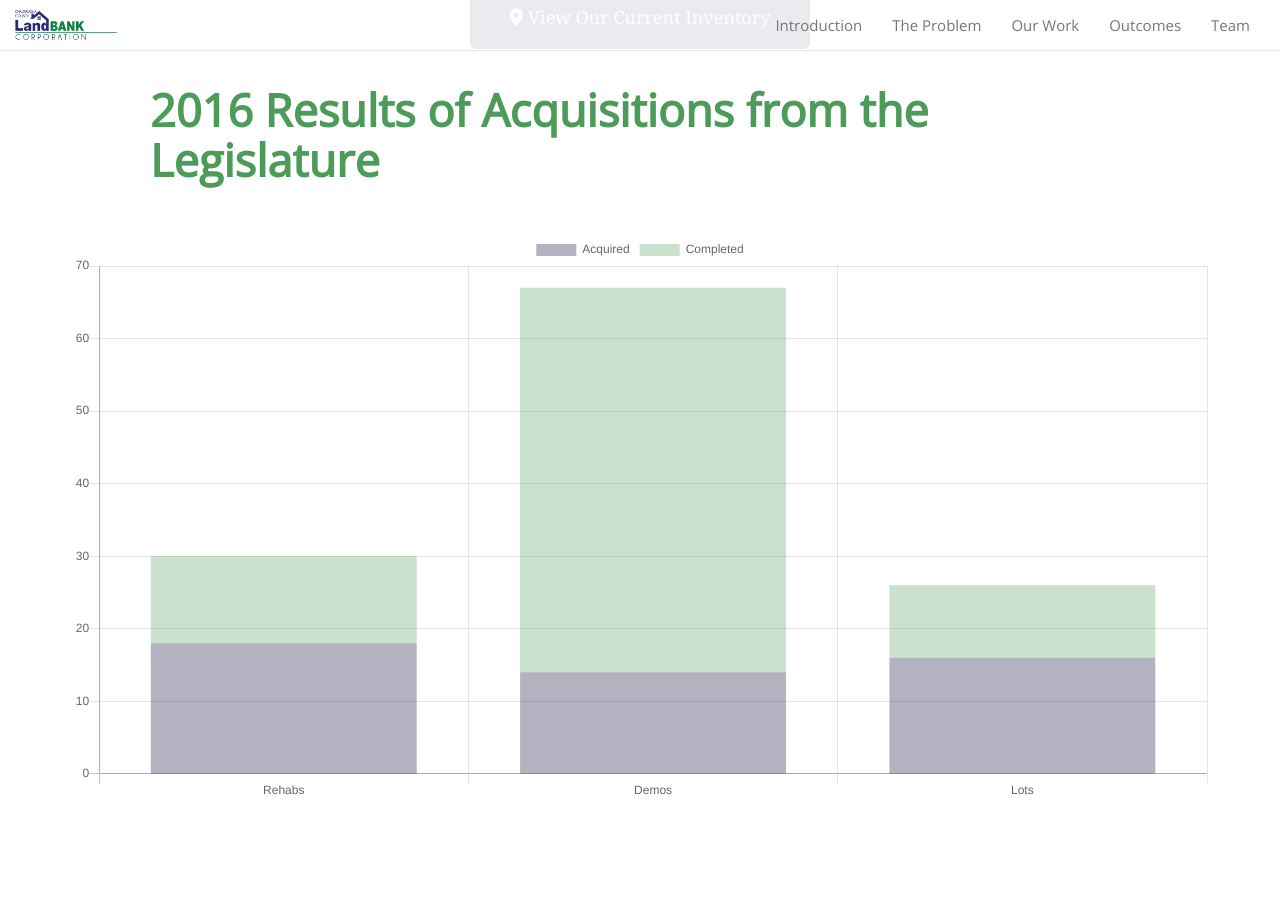
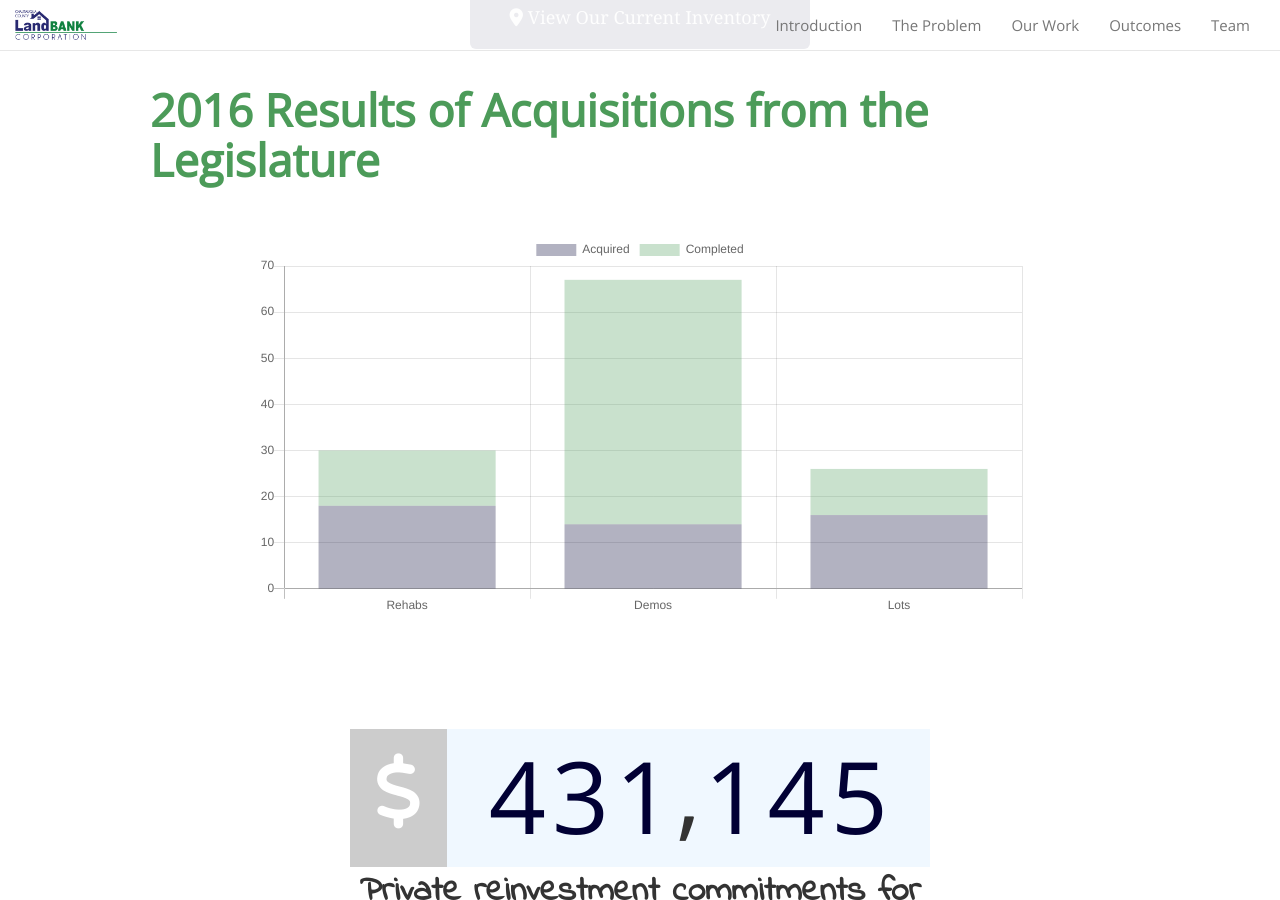
Before and after one commit to Orbitist/cclbc2017, a Jekyll site: the page built from outcomes.md, in a window 1280 px wide and 900 px high, scrolled down 1442 px. Built offline with Jekyll 4.4.1, drawn with Linux system fonts in a browser that asks for light colours; nearby versions of some CDN libraries.

```diff
--- a/css/charts.css
+++ b/css/charts.css
@@ -1,3 +1,4 @@
 .chart-container {
   margin: 50px auto;
+  max-width: 800px;
 }
--- a/css/style.css
+++ b/css/style.css
@@ -43,7 +43,7 @@
   color: #eeeeee;
 }
 
-.btn-default:hover {
+.btn-default:hover, .btn-default:focus {
   background-color: rgba(1, 0, 52, 1);
   color: white;
 }
```
Also changed, not shown: work.md (+2 -0 lines), 3 other files.
